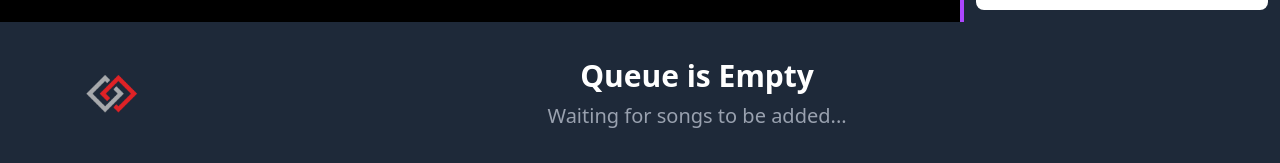
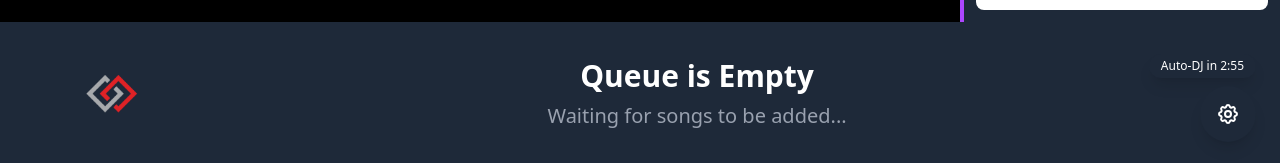
Before and after one commit to leonardochen/sing, a Next.js app: page /splash in a window 1280 px wide. Shown: the part 634-797 px from the top of the page. Built offline with nearby package versions, Linux system fonts and the light colour scheme.

Commit message:
Auto DJ setting

```diff
--- a/pages/splash.tsx
+++ b/pages/splash.tsx
@@ -35,6 +35,9 @@ export default function Splash() {
   const [errorType, setErrorType] = useState<'embedding' | 'other'>('other');
   const [qrCodeUrl, setQrCodeUrl] = useState('http://sing.cogo1k.com/add');
   const [deleteConfirmId, setDeleteConfirmId] = useState<string | null>(null);
+  const [showSettings, setShowSettings] = useState(false);
+  const [idleTimerMinutes, setIdleTimerMinutes] = useState(3);
+  const [timeUntilAutoEnqueue, setTimeUntilAutoEnqueue] = useState<number | null>(null);
   const playerRef = useRef<any>(null);
   const playerContainerRef = useRef<HTMLDivElement>(null);
   const currentVideoIdRef = useRef<string | null>(null);
@@ -251,11 +254,19 @@ export default function Splash() {
   useEffect(() => {
     const checkIdleTime = () => {
       const idleTime = Date.now() - lastActivityTimeRef.current;
-      const threeMinutes = 3 * 60 * 1000; // 3 minutes in milliseconds
+      const idleThreshold = idleTimerMinutes * 60 * 1000; // Convert minutes to milliseconds
 
-      // If idle for more than 3 minutes and queue is empty, auto-enqueue
-      if (idleTime >= threeMinutes && !currentVideo && queue.length === 0) {
-        console.log('Idle for 3+ minutes with empty queue, auto-enqueueing...');
+      // Update countdown
+      if (!currentVideo && queue.length === 0) {
+        const remaining = idleThreshold - idleTime;
+        setTimeUntilAutoEnqueue(remaining > 0 ? Math.ceil(remaining / 1000) : 0);
+      } else {
+        setTimeUntilAutoEnqueue(null);
+      }
+
+      // If idle for more than threshold and queue is empty, auto-enqueue
+      if (idleTime >= idleThreshold && !currentVideo && queue.length === 0) {
+        console.log(`Idle for ${idleTimerMinutes}+ minutes with empty queue, auto-enqueueing...`);
         autoEnqueueSong();
         // Reset the activity time to prevent immediate re-enqueueing
         lastActivityTimeRef.current = Date.now();
@@ -265,13 +276,13 @@ export default function Splash() {
     // Check immediately
     checkIdleTime();
 
-    // Check for idle time every 30 seconds
-    const idleCheckInterval = setInterval(checkIdleTime, 30000);
+    // Check for idle time every second for countdown accuracy
+    const idleCheckInterval = setInterval(checkIdleTime, 1000);
 
     return () => {
       clearInterval(idleCheckInterval);
     };
-  }, [currentVideo, queue]);
+  }, [currentVideo, queue, idleTimerMinutes]);
 
   return (
     <>
@@ -508,6 +519,117 @@ export default function Splash() {
             )}
           </div>
         </div>
+
+        {/* Settings Button - Lower Right */}
+        <div className="fixed bottom-6 right-6 flex flex-col items-end gap-2">
+          {/* Countdown Timer */}
+          {timeUntilAutoEnqueue !== null && timeUntilAutoEnqueue > 0 && (
+            <div className="bg-gray-800 text-white px-3 py-1 rounded-full text-xs shadow-lg">
+              Auto-DJ in {timeUntilAutoEnqueue < 60
+                ? `${timeUntilAutoEnqueue}s`
+                : `${Math.floor(timeUntilAutoEnqueue / 60)}:${String(timeUntilAutoEnqueue % 60).padStart(2, '0')}`
+              }
+            </div>
+          )}
+
+          {/* Gear Button */}
+          <button
+            onClick={() => setShowSettings(!showSettings)}
+            className="bg-gray-800 hover:bg-gray-700 text-white p-4 rounded-full shadow-lg transition-all duration-200 transform hover:scale-110"
+            title="Settings"
+          >
+            <svg className="w-6 h-6" fill="none" stroke="currentColor" viewBox="0 0 24 24">
+              <path strokeLinecap="round" strokeLinejoin="round" strokeWidth={2} d="M10.325 4.317c.426-1.756 2.924-1.756 3.35 0a1.724 1.724 0 002.573 1.066c1.543-.94 3.31.826 2.37 2.37a1.724 1.724 0 001.065 2.572c1.756.426 1.756 2.924 0 3.35a1.724 1.724 0 00-1.066 2.573c.94 1.543-.826 3.31-2.37 2.37a1.724 1.724 0 00-2.572 1.065c-.426 1.756-2.924 1.756-3.35 0a1.724 1.724 0 00-2.573-1.066c-1.543.94-3.31-.826-2.37-2.37a1.724 1.724 0 00-1.065-2.572c-1.756-.426-1.756-2.924 0-3.35a1.724 1.724 0 001.066-2.573c-.94-1.543.826-3.31 2.37-2.37.996.608 2.296.07 2.572-1.065z" />
+              <path strokeLinecap="round" strokeLinejoin="round" strokeWidth={2} d="M15 12a3 3 0 11-6 0 3 3 0 016 0z" />
+            </svg>
+          </button>
+        </div>
+
+        {/* Settings Modal */}
+        {showSettings && (
+          <div className="fixed inset-0 bg-black bg-opacity-50 flex items-center justify-center z-50" onClick={() => setShowSettings(false)}>
+            <div className="bg-gray-800 rounded-lg p-6 max-w-md w-full mx-4 shadow-2xl" onClick={(e) => e.stopPropagation()}>
+              <div className="flex justify-between items-center mb-6">
+                <h2 className="text-2xl font-bold text-white">Settings</h2>
+                <button
+                  onClick={() => setShowSettings(false)}
+                  className="text-gray-400 hover:text-white text-2xl"
+                >
+                  ×
+                </button>
+              </div>
+
+              <div className="space-y-4">
+                <div>
+                  <label className="block text-white text-sm font-semibold mb-2">
+                    Auto-DJ Idle Timer (minutes)
+                  </label>
+                  <p className="text-gray-400 text-xs mb-3">
+                    Time to wait before automatically adding a song when the queue is empty
+                  </p>
+                  <div className="flex items-center gap-4">
+                    <input
+                      type="number"
+                      min="0.5"
+                      max="60"
+                      step="0.5"
+                      value={idleTimerMinutes}
+                      onChange={(e) => {
+                        const val = parseFloat(e.target.value);
+                        if (val >= 0.5 && val <= 60) {
+                          setIdleTimerMinutes(val);
+                          lastActivityTimeRef.current = Date.now(); // Reset timer
+                        }
+                      }}
+                      className="bg-gray-700 text-white px-4 py-2 rounded-lg w-24 text-center"
+                    />
+                    <span className="text-gray-300">minutes</span>
+                  </div>
+                  <div className="flex gap-2 mt-3 flex-wrap">
+                    <button
+                      onClick={() => {
+                        setIdleTimerMinutes(0.5);
+                        lastActivityTimeRef.current = Date.now(); // Reset timer
+                      }}
+                      className={`px-3 py-1 rounded text-sm ${
+                        idleTimerMinutes === 0.5
+                          ? 'bg-purple-600 text-white'
+                          : 'bg-gray-700 text-gray-300 hover:bg-gray-600'
+                      }`}
+                    >
+                      30s
+                    </button>
+                    {[1, 3, 5, 10].map((minutes) => (
+                      <button
+                        key={minutes}
+                        onClick={() => {
+                          setIdleTimerMinutes(minutes);
+                          lastActivityTimeRef.current = Date.now(); // Reset timer
+                        }}
+                        className={`px-3 py-1 rounded text-sm ${
+                          idleTimerMinutes === minutes
+                            ? 'bg-purple-600 text-white'
+                            : 'bg-gray-700 text-gray-300 hover:bg-gray-600'
+                        }`}
+                      >
+                        {minutes}m
+                      </button>
+                    ))}
+                  </div>
+                </div>
+              </div>
+
+              <div className="mt-6 flex justify-end">
+                <button
+                  onClick={() => setShowSettings(false)}
+                  className="bg-gradient-to-r from-purple-600 to-pink-600 hover:from-purple-700 hover:to-pink-700 text-white font-bold py-2 px-6 rounded-lg transition-all duration-200"
+                >
+                  Done
+                </button>
+              </div>
+            </div>
+          </div>
+        )}
       </div>
     </>
   );
```
